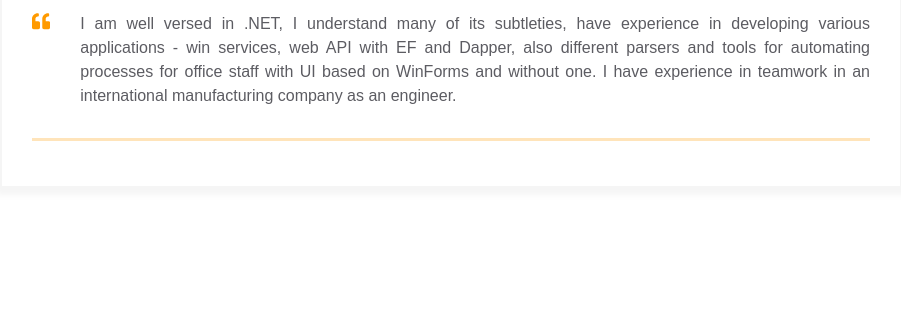
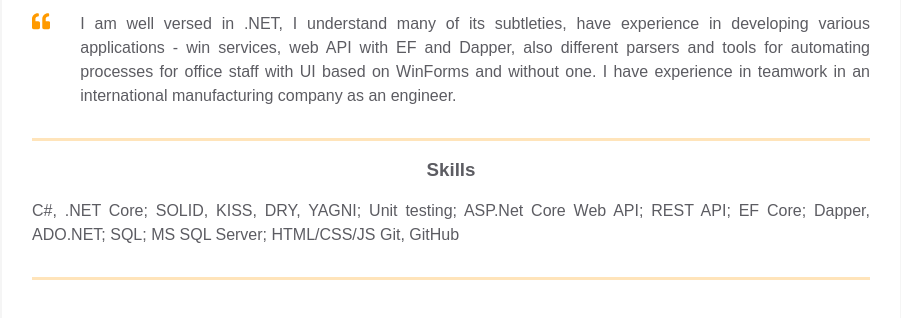
Before and after one commit to Yaroslavb7/homepage, a plain HTML site: page index.html in a window 1280 px wide. Shown: the part 582-900 px from the top of the page, without its empty margins (189-1090 px from the left). Before the commit the page ends 819 px from the top, so only its background shows below. Drawn offline with Linux system fonts and the light colour scheme.

Commit message:
add skills block

```diff
--- a/index.html
+++ b/index.html
@@ -94,6 +94,15 @@
           </div>
         </div>
       </div>
+      <div class="container">
+        <div class="resume__block">
+          <div class="skills">
+            <h3 class="skills__header">Skills</h3>
+            <p class="skills__text">C#, .NET Core; SOLID, KISS, DRY, YAGNI; Unit testing; ASP.Net Core Web API; REST API; EF Core; Dapper, ADO.NET;
+              SQL;  MS SQL Server;  HTML/CSS/JS  Git, GitHub </p>
+          </div>
+        </div>
+      </div>
     </div>
   </main>
 </body>
```
